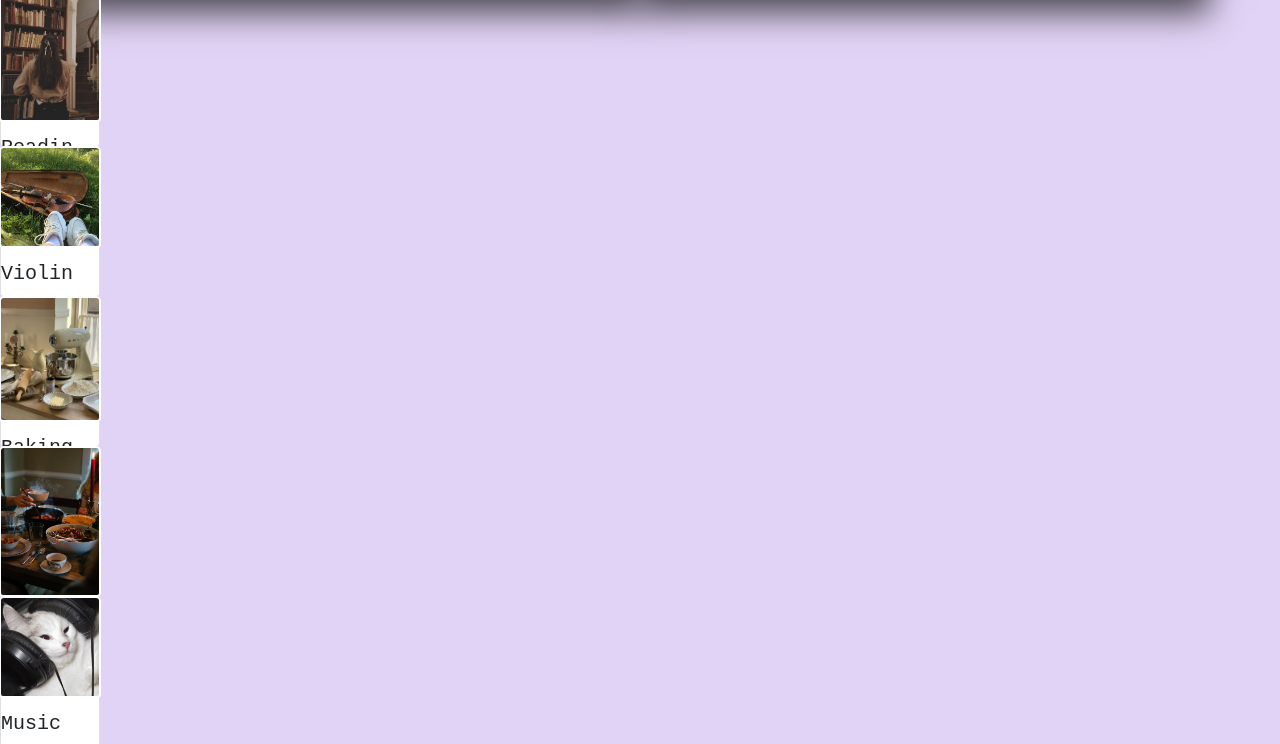
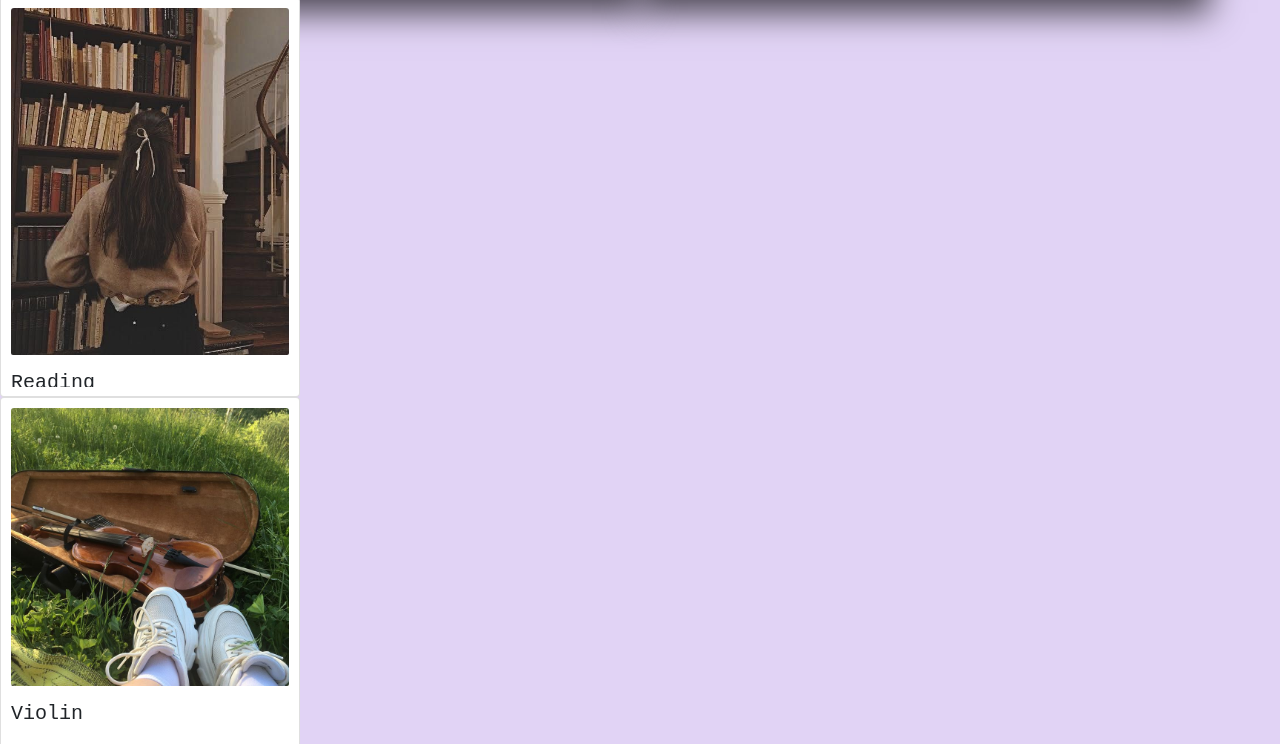
Before and after one commit to aliyahdutoit/Aliyah-Portfolio, a plain HTML site: page skillsand project.html in a window 1280 px wide. Shown: the part 358-1102 px from the top of the page. Drawn offline with nearby package versions, Linux system fonts and the light colour scheme.

Commit message:
update 9

```diff
--- a/skillsand project.html
+++ b/skillsand project.html
@@ -68,12 +68,12 @@
 <div class="card" id="hobbyinterest">
   <img class="card-img-top" src="./assets/cooking.png" alt="Card image cap">
   <div class="card-body">
-    <h5 class="card-title">Cooking</h5>
+    <h5 class="card-title" id="HIcontent">Cooking</h5>
   </div>
 </div>
 
-<div class="card" id="hobbyinterest">
-  <img class="card-img-top" src="./assets/music.jpg" alt="Card image cap">
+<div  class="card"  id="hobbyinterest" >
+  <img class="card-img-top" id="hobbyimage" src="./assets/music.jpg" alt="Card image cap">
   <div class="card-body">
     <h5 class="card-title">Music</h5>
   </div>
--- a/style.css
+++ b/style.css
@@ -47,10 +47,22 @@ body {
 /*hobbies and interests*/
 
 #hobbyinterest {
-height: 150px;
-width: 100px;
+height: 400px;
+width: 300px;
+padding: 10px;
 }
 
+#HIcontent {
+  padding: 10px;
+  margin: 10px;
+  display:flex;
+  flex-direction:column;
+  flex-wrap: wrap;
+}
+
+#hobbyimage {
+
+}
 /*Skills and Projects section*/
 #skillsandprojects {
   font-family: 'Times New Roman', Times, serif;
@@ -62,6 +74,16 @@ width: 100px;
 
 
 /*Projects section*/
+
+#project-subtitle, #skills-subtitle {
+  font-size: 60px;
+  color: #531063;
+  font-weight: 200;
+}
+
+#project-subtitle {
+  padding-left: 200px;
+}
 .card-body {
     background:transparent;
     position:relative;
@@ -214,6 +236,7 @@ img{
 #contact {
   font-family: 'Courier New', Courier, monospace;
   font-weight:bold;
+  padding-top: 30px;
 }
 
 #contactme {
```
Also changed, not shown: index.html (+21 -7 lines).
